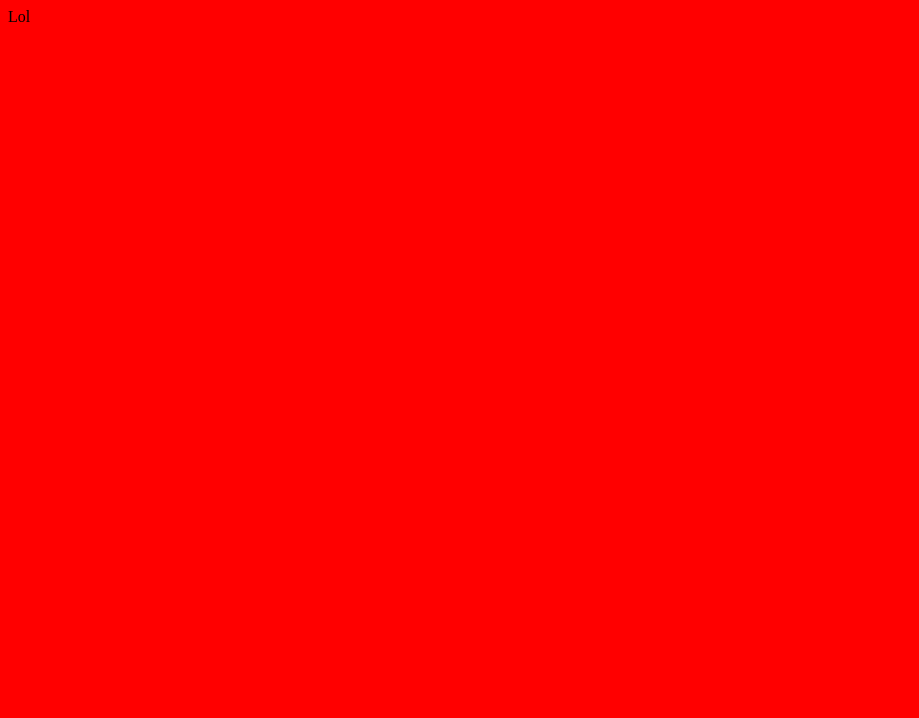
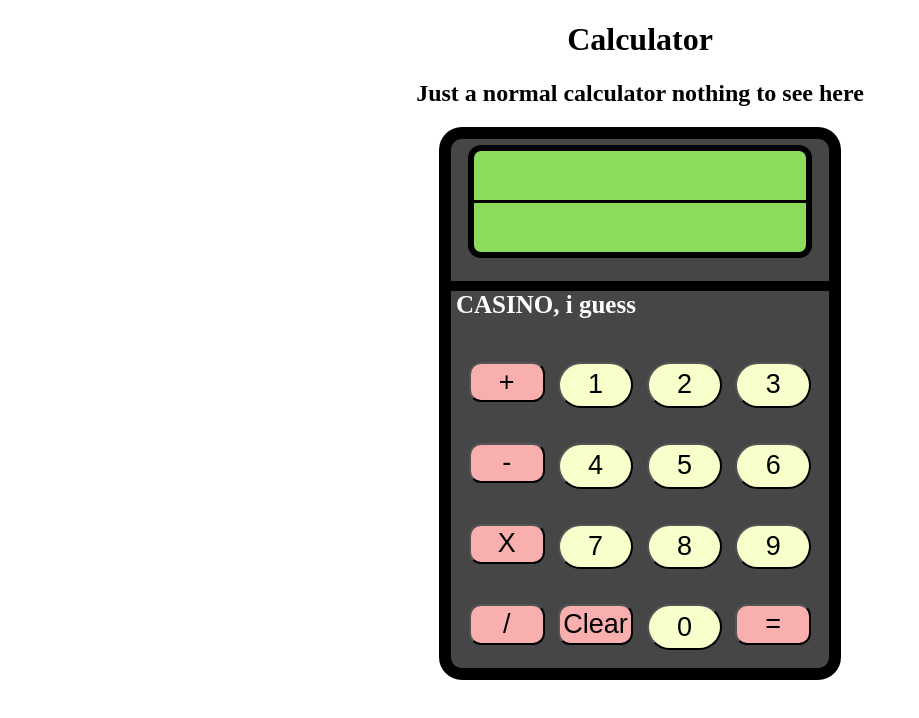
Before and after one commit to CastelShal/calc-gui, a plain HTML site: page index.html in a window 1280 px wide. Shown: the whole page, without its empty margins (0-919 px from the left). Drawn offline with Linux system fonts and the light colour scheme.

Commit message:
Visual Styles updated

```diff
--- a/index.html
+++ b/index.html
@@ -9,6 +9,48 @@
     <title>Calculator GUI</title>
 </head>
 <body>
-    Lol
+    <h1>Calculator</h1>
+    <h2>Just a normal calculator nothing to see here</h2>
+
+    <div class="calc-body">
+        <div id="upper">
+            <div class="display">
+                <div class="disp-upper"></div>
+                <div class="disp-lower"></div>
+            </div>
+        </div>
+        <div id="lower">
+            <div class="brand" style="flex:1">
+                CASINO, i guess
+            </div>
+            <div class="buttons" style="flex:6">
+                <div id="row-1" class="rowflex">
+                    <button class="opkey key">+</button>
+                    <button class="numkey key">1</button>
+                    <button class="numkey key">2</button>
+                    <button class="numkey key">3</button>
+                </div>
+                <div id="row-2" class="rowflex">
+                    <button class="opkey key">-</button>
+                    <button class="numkey key">4</button>
+                    <button class="numkey key">5</button>
+                    <button class="numkey key">6</button>
+                </div>
+                <div id="row-3" class="rowflex">
+                    <button class="opkey key">X</button>
+                    <button class="numkey key">7</button>
+                    <button class="numkey key">8</button>
+                    <button class="numkey key">9</button>
+                </div>
+                <div id="row-4" class="rowflex">
+                    <button class="opkey key">/</button>
+                    <button class="opkey key" id="clear">Clear</button>
+                    <button class="numkey key">0</button>
+                    <button class="opkey key" id="equals">=</button>
+                </div>
+            </div>
+        </div>
+    </div>
+
 </body>
 </html>
--- a/style.css
+++ b/style.css
@@ -1,3 +1,90 @@
-body{
-    background-color: red;
+h1,h2{
+    text-align: center;
 }
+
+.calc-body{
+    margin:0px auto;
+    width:378px;
+    height:529px;
+    background-color: #464646;
+    border: 12px black solid;
+    border-radius: 23px;
+    display:flex;
+    flex-flow: column nowrap;
+}
+
+#upper{
+    display:flex;
+    flex:1;
+    border-bottom:10px black solid;
+    align-items: center;
+    justify-content: center;
+    padding-bottom: 16px;
+}
+
+#lower{
+    flex:3;
+    display:flex;
+    flex-flow: column nowrap;
+}
+
+.display{
+    width:88%;
+    height:80%;
+    background-color:#8DDB5C;
+    border: 6px black solid;
+    border-radius: 13px;
+    display:flex;
+    flex-flow: column nowrap;
+}
+
+.disp-upper{
+    flex:1;
+    border-bottom: 3.5px black solid;
+}
+
+.disp-lower{
+    flex:1;
+    text-align: right;
+    font-size: 2em;
+}
+
+
+.numkey{
+    border-radius: 23px;
+    font-size:27px;
+    height: 1.7em;
+    width: 2.8em;
+    background-color:#f8ffca;
+}
+
+.opkey{
+    border-radius: 12px;
+    font-size:27px;
+    height: 1.5em;
+    width: 2.8em;
+    background-color:#faafaf;
+    padding:1px;
+}
+
+.buttons{
+    display:flex;
+    flex-flow: column nowrap;
+    justify-content: space-around;
+    align-items: center;
+}
+
+.rowflex{
+    display:flex;
+    flex-flow: row nowrap;
+    flex:0 1 auto;
+    justify-content: space-around;
+    width:94%;
+}
+
+.brand{
+    color:white;
+    font-size:25px;
+    font-weight: 600;
+    padding-left: 5px;
+}
```
